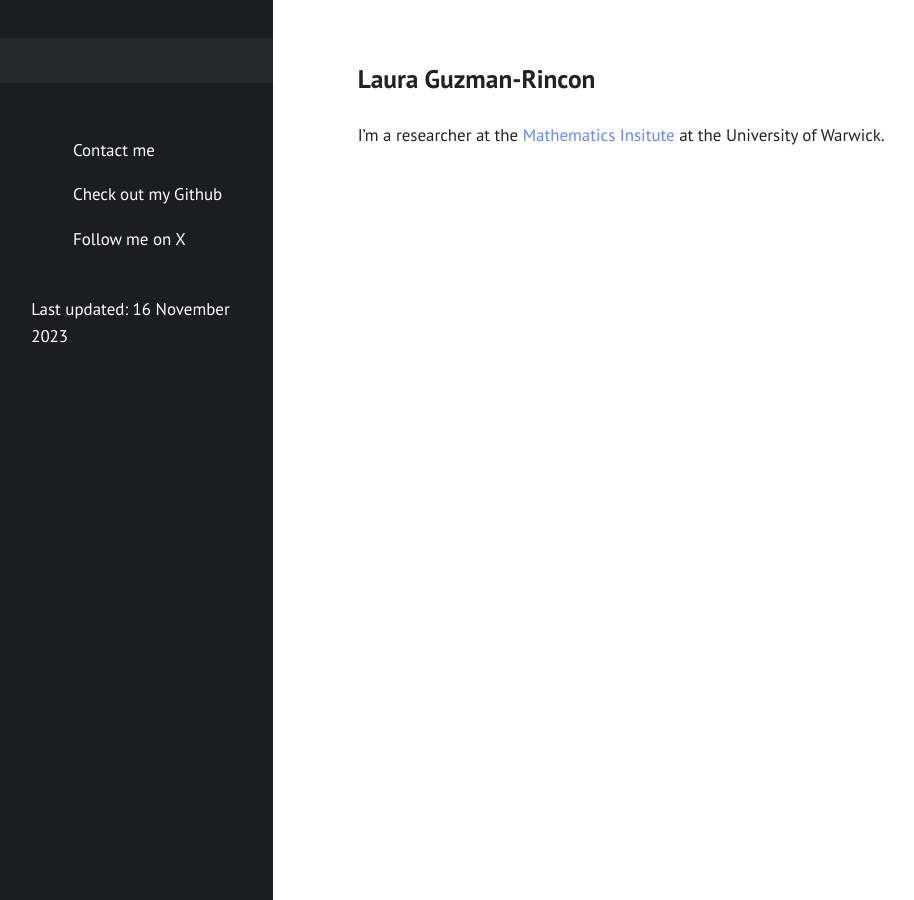
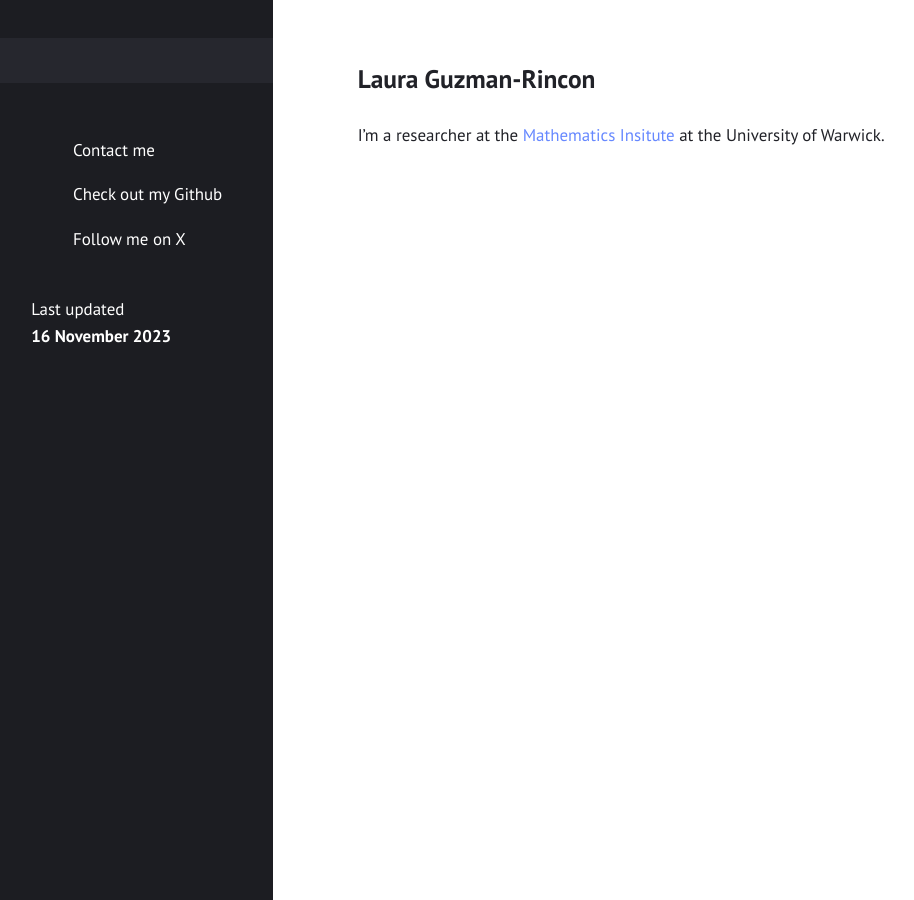
Before and after one commit to lauraguzmanrincon/lauraguzmanrincon.github.io, a Jekyll site: the page built from index.md, in a window 1280 px wide. Shown: the whole page, without its empty margins (7-921 px from the left). Built offline with Jekyll 4.4.1, drawn with Linux system fonts in a browser that asks for light colours.

```diff
--- a/_config.yml
+++ b/_config.yml
@@ -1,6 +1,6 @@
 title: "Laura Guzman-Rincon"
 author: "Laura Guzman-Rincon"
-description: "Last updated: 16 November 2023"
+description: "Last updated<br><b>16 November 2023</b>"
 permalink: /:title/
 lang: "en"
 excerpt_separator: "\n\n\n"
```
